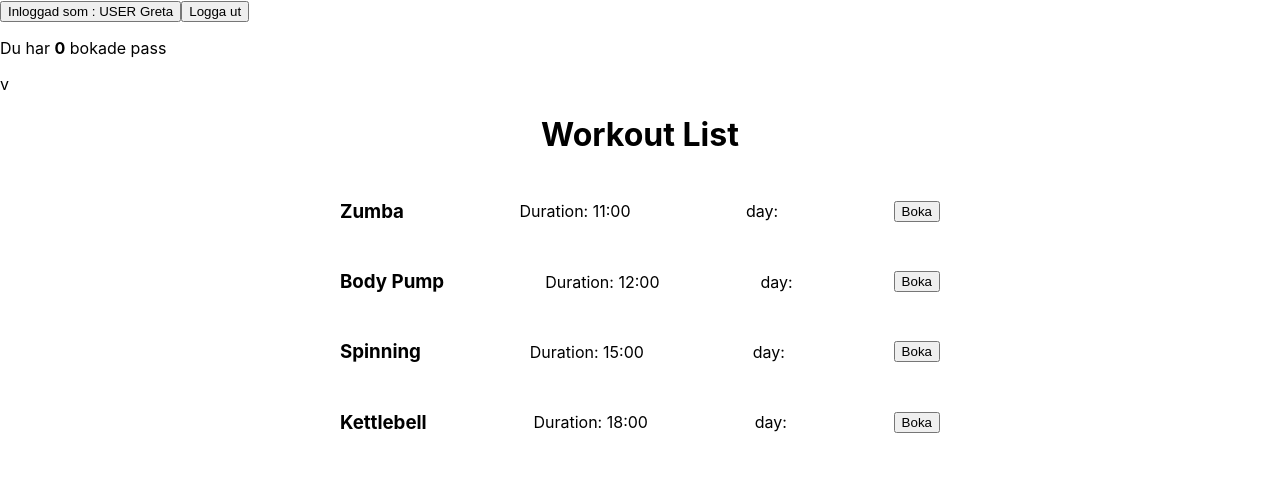
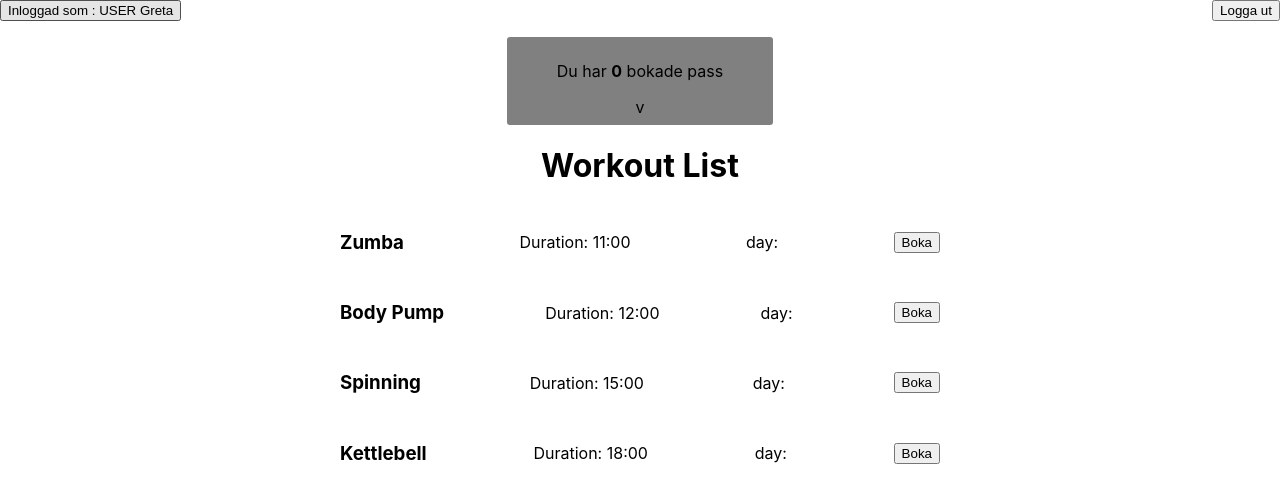
Before and after one commit to BoMar-Dev/strong-n-epic-react-typescript, a React (Create React App) app: page /user in a window 1280 px wide. Shown: the top 502 px of the page. Built offline with nearby package versions, Linux system fonts and the light colour scheme.

Commit message:
trying to show workouts

```diff
--- a/src/components/Header.tsx
+++ b/src/components/Header.tsx
@@ -1,5 +1,6 @@
 import React from "react";
 import { User } from "../types/UserType";
+import "../styles/header.css";
 
 type HeaderProps = {
   user: User;
@@ -7,7 +8,7 @@ type HeaderProps = {
 
 const Header = (props: HeaderProps): JSX.Element => {
   return (
-    <div>
+    <div className="header-buttons">
       <button>
         Inloggad som : {props.user.role} {props.user.username}
       </button>
--- a/src/components/ShowWorkout.tsx
+++ b/src/components/ShowWorkout.tsx
@@ -8,6 +8,8 @@ import { Workouts } from "../db/Workouts";
 
 const WorkoutList: React.FC = () => {
   const [count, setCount] = useState(0);
+  const [workoutItems, setWorkoutItems] = useState<IWorkout[]>([]);
+  const [clickedButton, setClickedButton] = useState("");
 
   const increment = () => {
     setCount((count) => count + 1);
@@ -19,6 +21,9 @@ const WorkoutList: React.FC = () => {
         <h3>{workout.name}</h3>
         <p>Duration: {workout.time}</p>
         <p>day: {workout.weekDay}</p>
+        {/* <button name="kotte" onClick={() => console.log(workout.name)}>
+          Boka
+        </button> */}
         <button onClick={increment}>Boka</button>
       </div>
     ));
@@ -26,7 +31,7 @@ const WorkoutList: React.FC = () => {
 
   return (
     <div>
-      <div>
+      <div className="booked-workout-container">
         <p>
           Du har <span className="count">{count}</span> bokade pass{" "}
         </p>
--- /dev/null
+++ b/src/styles/header.css
@@ -0,0 +1,5 @@
+.header-buttons{
+    display: flex;
+    justify-content: space-between;
+
+}
--- a/src/styles/workout.css
+++ b/src/styles/workout.css
@@ -14,3 +14,22 @@ h1 {
 .count {
     font-weight: bolder;
 }
+
+.weekdays {
+    text-align: center;
+}
+
+.weekdays button {
+    padding: 1.5em;
+    margin: 1em;
+}
+
+
+.booked-workout-container {
+    background-color: grey;
+    margin: 1em auto;
+    width: 250px;
+    text-align: center;
+    padding: .5em;
+    border-radius: 3px;
+}
--- a/src/types/WorkoutType.ts
+++ b/src/types/WorkoutType.ts
@@ -4,7 +4,7 @@ const WeekDays: string[] = [
     "Monday", "Thuesday", "Wednesday"
 ]
 
-export type DaysOfTheWeek = "Monday" | "Thuesday" | "Wednesday"
+// export type DaysOfTheWeek = "Monday" | "Thuesday" | "Wednesday"
 
 export interface IWorkout {
     id: number;
```
